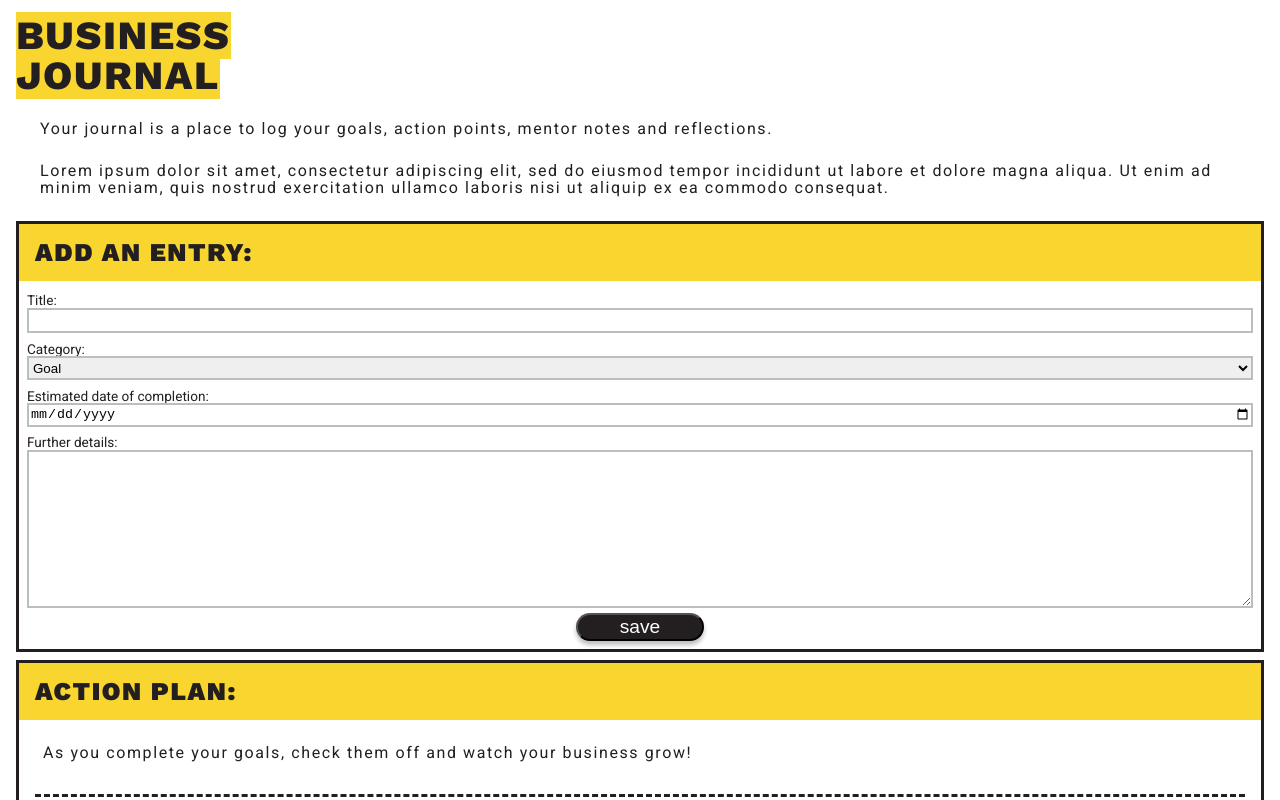
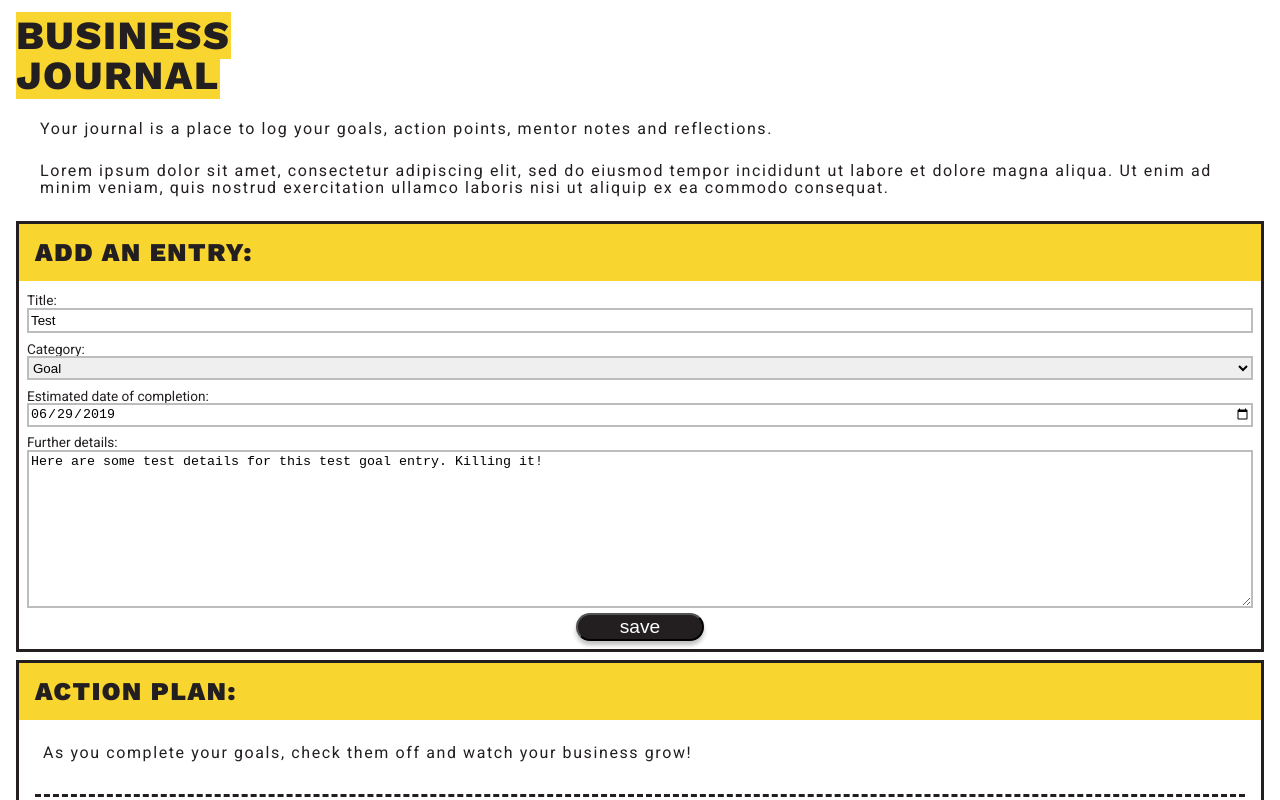
Before and after one commit to founders-programme-2/business-launchpad, a React (Create React App) app in the folder client/: page /journal in a window 1280 px wide. Shown: the top 800 px of the page. Built offline with nearby package versions, Linux system fonts and the light colour scheme.

Commit message:
Change axios call route and add test data to state for testing goals

```diff
--- a/client/src/components/Journal-AddEntry.js
+++ b/client/src/components/Journal-AddEntry.js
@@ -4,10 +4,10 @@ import * as S from './Journal-AddEntry.style';
 
 class AddEntry extends Component {
   state = {
-    title: '',
+    title: 'Test',
     category: 'Goal',
-    date: '',
-    details: '',
+    date: '2019-06-29',
+    details: 'Here are some test details for this test goal entry. Killing it!',
   };
 
   handleChange = event => {
@@ -19,7 +19,7 @@ class AddEntry extends Component {
     const dataToSend = this.state;
     // no actual backend yet, this is just a placeholder with console.logs for later testing
     axios
-      .post('/goal/save', dataToSend)
+      .post('/account/goal', dataToSend)
       // eslint-disable-next-line no-console
       .then(response => console.log(response))
       // eslint-disable-next-line no-console
```
